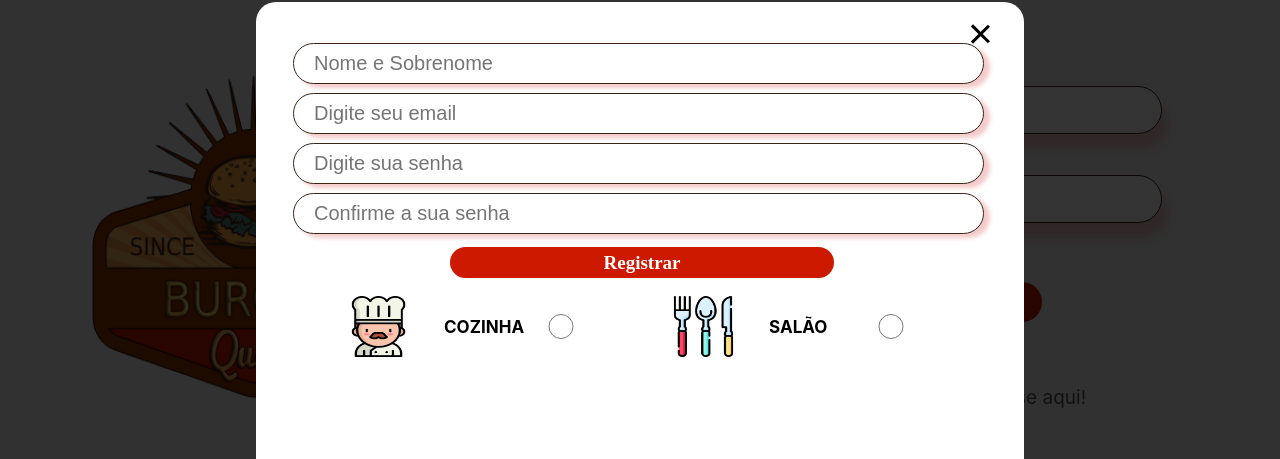
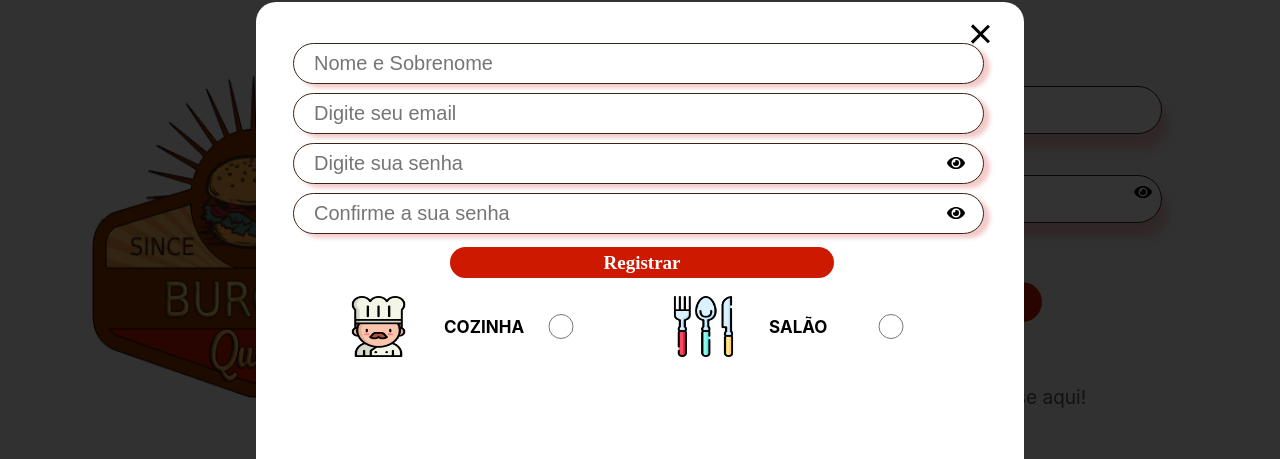
Before and after one commit to milaroque/burger-queen, a React (Create React App) app: page / in a window 1280 px wide. Both pictures are taken after a click on the element "Ainda não tem cadastro? Registre-se aqui!". Shown: the part 158-617 px from the top of the page. Built offline with nearby package versions, Linux system fonts and the light colour scheme; a web font is replaced by a local one.

Commit message:
olho senha

```diff
--- a/package.json
+++ b/package.json
@@ -3,6 +3,9 @@
   "version": "0.1.0",
   "private": true,
   "dependencies": {
+    "@fortawesome/fontawesome-svg-core": "^1.2.30",
+    "@fortawesome/free-solid-svg-icons": "^5.14.0",
+    "@fortawesome/react-fontawesome": "^0.1.11",
     "@testing-library/jest-dom": "^4.2.4",
     "@testing-library/react": "^9.5.0",
     "@testing-library/user-event": "^7.2.1",
--- /dev/null
+++ b/src/config/errorsfirebase.js
@@ -0,0 +1,12 @@
+const authErrors = {
+    "auth/user-not-found": "Usuário não encontrado",
+    "auth/wrong-password": "Senha inválida",
+    'auth/invalid-email': 'Email inválido',
+    'auth/weak-password': 'Senha deve conter no mínino 6 caracteres',
+    'auth/email-already-in-use': 'Usuário já cadastrado',
+    'auth/invalid-credential': 'Dados inválidos',
+    'auth/user-disabled': 'Conta desativada. Refaça o seu cadastro!',
+    'auth/account-exists-with-different-credential': 'Dados utilizados por outro usuário'
+}
+
+export default authErrors;
--- a/src/pages/login/login.css
+++ b/src/pages/login/login.css
@@ -32,6 +32,15 @@ img{
   cursor: pointer;
   outline: none;
 }
+.eye {
+  position: absolute;
+  top: 65%;
+  right: 10%;
+}
+.eye:hover {
+  color: #00fcb6;
+  cursor: pointer;
+}
 p{
   width: 100vw;
   display: flex;
@@ -61,6 +70,11 @@ p{
     height: 65px;
     margin: 28px 106px;
     width: 80vw;
+  }
+  .eye {
+    position: absolute;
+    top: 65.5%;
+    right: 7%;
   }
   p{
     font-size: 30px;
@@ -104,4 +118,8 @@ p{
   .select-form{
     align-self: center;
   }
+  .eye {
+    top: 42.5%;
+    right: 10%;
 }
+}
--- a/src/pages/login/login.js
+++ b/src/pages/login/login.js
@@ -1,22 +1,31 @@
-import React, {useState} from 'react';
-import Button from '../../components/button/Button'
-import Input from '../../components/input/Input'
-import Image from '../../components/image/image'
-import logo from '../../assets/logo.png'
-import Modal from '../../components/modal/modal';
-import Register from '../register/register';
+import React, { useState } from "react";
+import Button from "../../components/button/Button";
+import Input from "../../components/input/Input";
+import Image from "../../components/image/image";
+import logo from "../../assets/logo.png";
+import Modal from "../../components/modal/modal";
+import Register from "../register/register";
 import firebase from "../../config/firebase.js";
 import "firebase/firebase-auth";
 import "firebase/firebase-firestore";
 import Swal from "sweetalert2";
 import { useHistory } from "react-router-dom";
-import './login.css'
+import "./login.css";
+import authErrors from "../../config/errorsfirebase";
+import { FontAwesomeIcon } from "@fortawesome/react-fontawesome";
+import { faEye } from "@fortawesome/free-solid-svg-icons";
 
 const Login = () => {
   const [isModalVisible, setIsModalVisible] = useState(false);
   const [email, setEmail] = useState("");
   const [password, setPassword] = useState("");
+  const [passwordShown, setPasswordShown] = useState(false);
   const history = useHistory();
+  const eyes = <FontAwesomeIcon icon={faEye} />;
+
+  const togglePasswordVisiblity = () => {
+    setPasswordShown(passwordShown ? false : true);
+  };
 
   const loginUser = () => {
     if (!email) {
@@ -45,17 +54,12 @@ const Login = () => {
               } else {
                 history.push("/ordersReceived");
               }
-            })
+            });
         })
         .catch(function (error) {
-          if (error.code === "auth/user-not-found") {
+          if (authErrors[error.code]) {
             Swal.fire({
-              text: "Usuário não encontrado",
-              icon: "warning",
-            });
-          } else if (error.code === "auth/wrong-password") {
-            Swal.fire({
-              text: "Senha inválida",
+              text: authErrors[error.code],
               icon: "warning",
             });
           } else {
@@ -74,20 +78,40 @@ const Login = () => {
   };
 
   return (
-    <div className='div'>
+    <div className="div">
       <figure>
-        <Image src={logo} alt='logo' class='logo-login'/>
+        <Image src={logo} alt="logo" class="logo-login" />
       </figure>
-        <div className='select-form'>
-            <form className= 'form-login'>
-                <Input type="email" id="email" class='input-login'  value={email}
-          onChange={(e) => setEmail(e.target.value)} placeholder="Digite seu email" />
-                <Input type="password" id="password" class='input-login' value={password}
-          onChange={(e) => setPassword(e.target.value)} placeholder="Digite sua senha" />
-                <Button id="login" class="button-loggin" name="Entrar" onClick={signIn}/>
-                <p onClick={ () => setIsModalVisible(true) }>Ainda não tem cadastro? Registre-se aqui!</p>
+      <div className="select-form">
+        <form className="form-login">
+          <Input
+            type="email"
+            id="email"
+            class="input-login"
+            value={email}
+            onChange={(e) => setEmail(e.target.value)}
+            placeholder="Digite seu email"
+          />
+          <Input
+            type={passwordShown ? "text" : "password"}
+            id="password"
+            class="input-login"
+            value={password}
+            onChange={(e) => setPassword(e.target.value)}
+            placeholder="Digite sua senha"
+          />
+          <i className="eye" onClick={togglePasswordVisiblity}>{eyes}</i>
+          <Button
+            id="login"
+            class="button-loggin"
+            name="Entrar"
+            onClick={signIn}
+          />
+          <p onClick={() => setIsModalVisible(true)}>
+            Ainda não tem cadastro? Registre-se aqui!
+          </p>
           {isModalVisible ? (
-                <Modal onClose={ () => setIsModalVisible(false) }>
+            <Modal onClose={() => setIsModalVisible(false)}>
               <Register />
             </Modal>
           ) : null}
--- a/src/pages/register/register.css
+++ b/src/pages/register/register.css
@@ -1,8 +1,8 @@
-.form-register{
+.form-register {
   display: flex;
   flex-flow: wrap;
 }
-.input-text{
+.input-text {
   border: solid 1.5px #3c2415;
   border-radius: 40px;
   box-sizing: border-box;
@@ -15,51 +15,62 @@
   margin-top: 20px;
   outline: none;
 }
-.btn-register{
+.btn-register {
   font-size: 12px;
   height: 24px;
   margin: 16px 38px 3px 33px;
   width: 50vw;
-  background-color: #CC1900;
+  background-color: #cc1900;
   border: none;
   border-radius: 13px;
   color: #fff;
   outline: none;
   cursor: pointer;
 }
-.chef-kitchen, .img-hall{
+.chef-kitchen,
+.img-hall {
   width: 39px;
   height: 32px;
   margin: 11px;
   display: flex;
 }
-.btn-radio-hall{
+.btn-radio-hall {
   margin-left: 36px;
   cursor: pointer;
 }
-.btn-radio-kitchen{
+.btn-radio-kitchen {
   margin-left: 17px;
   cursor: pointer;
 }
-.label-kitchen, .label-hall{
+.label-kitchen,
+.label-hall {
   font-weight: bold;
   font-size: 15px;
   align-self: center;
   font-weight: bold;
 }
-.label-hall{
+.label-hall {
   font-size: 15px;
 }
-.select-type{
+.select-type {
   display: flex;
   align-items: center;
 }
-.select-type-two{
+.select-type-two {
   display: flex;
   align-items: center;
 }
-@media (min-width:750px) {
-  .input-text{
+.eyes {
+  position: absolute;
+  margin-top: 3%;
+  margin-left: -4%;
+}
+.eyes:hover {
+  color: #00fcb6;
+  cursor: pointer;
+}
+@media (min-width: 750px) {
+  .input-text {
     border: solid 1.5px #3c2415;
     border-radius: 40px;
     box-sizing: border-box;
@@ -72,8 +83,8 @@
     margin-top: 27px;
     margin-left: 26px;
   }
-  .btn-register{
-    background-color: #CC1900;
+  .btn-register {
+    background-color: #cc1900;
     border: none;
     border-radius: 40px;
     color: #fff;
@@ -84,58 +95,73 @@
     margin-left: 112px;
     width: 50%;
   }
-  .chef-kitchen, .img-hall{
+  .chef-kitchen,
+  .img-hall {
     width: 73px;
     height: 61px;
     margin: 0px;
     display: flex;
   }
-  input[type=radio] {
+  input[type="radio"] {
     width: 40px;
     height: 25px;
   }
-  .btn-radio-hall{
+  .btn-radio-hall {
     margin-left: 44px;
   }
-  .label-kitchen, .label-hall{
+  .label-kitchen,
+  .label-hall {
     font-size: 29px;
     align-self: center;
     margin-left: 29px;
     font-weight: bold;
   }
-  .label-hall{
+  .label-hall {
     font-size: 31px;
   }
-  .select-type, .select-type-two{
+  .select-type,
+  .select-type-two {
     display: flex;
     align-items: center;
     margin-left: 87px;
     margin-top: 31px;
   }
-  .select-type-two{
+  .select-type-two {
     margin-top: 14px;
     margin-left: 87px;
   }
+  .eye1 {
+    position: absolute;
+    margin-top: 9.3%;
+    margin-left: 54%;
+  }
+  .eye2 {
+    position: absolute;
+    margin-top: 13.2%;
+    margin-left: 54%;
+  }
 }
-@media (min-width:1200px) {
-  .input-text{
+@media (min-width: 1200px) {
+  .input-text {
     box-shadow: 6px 4px 4px rgba(216, 84, 84, 0.308);
     margin-left: 37px;
     margin-top: 9px;
     height: 41px;
   }
-  .btn-register{
+  .btn-register {
     margin-left: 194px;
     margin-top: 13px;
     width: 50%;
     height: 31px;
     font-size: 19px;
   }
-  .select-type, .select-type-two{
+  .select-type,
+  .select-type-two {
     margin-left: 86px;
     margin-top: 15px;
   }
-  .label-kitchen,.label-hall{
+  .label-kitchen,
+  .label-hall {
     font-size: 17px;
   }
 }
--- a/src/pages/register/register.js
+++ b/src/pages/register/register.js
@@ -10,15 +10,23 @@ import firebase from '../../config/firebase.js'
 import "firebase/firebase-auth";
 import "firebase/firebase-firestore";
 import './register.css'
+import authErrors from '../../config/errorsfirebase';
+import { FontAwesomeIcon } from "@fortawesome/react-fontawesome";
+import { faEye } from "@fortawesome/free-solid-svg-icons";
 
 const Register = () => {
-
   const [name, setName] = useState('');
   const [email, setEmail] = useState('');
   const [job, setJob] = useState('');
   const [password, setPassword] = useState('');
   const [passwordConfirm, setPasswordConfirm] = useState('');
   const history = useHistory();
+  const eye = <FontAwesomeIcon icon={faEye} />;
+  const [passwordShownn, setPasswordShownn] = useState(false);
+
+  const togglePasswordVisiblityy = () => {
+  setPasswordShownn(passwordShownn ? false : true);
+};
 
 const registerLogin = () => {
   if (!name || !email || !job || !password) {
@@ -58,20 +66,15 @@ const registerLogin = () => {
         );
     })
     .catch((error) => {
-      if (error.code === 'auth/invalid-email') {
+      if (authErrors[error.code]) {
         Swal.fire({
-          text: 'Email inválido',
-          icon: 'warning',
+          text: authErrors[error.code],
+          icon: "warning",
         });
-      } else if (error.code === 'auth/weak-password') {
+      }else {
         Swal.fire({
-          text: 'Senha deve conter no mínino 6 caracteres',
-          icon: 'warning',
-        });
-      } else if (error.code === 'auth/email-already-in-use') {
-        Swal.fire({
-          text: 'Usuário já cadastrado',
-          icon: 'warning',
+          text: error,
+          icon: "warning",
         });
       }
   });
@@ -87,8 +90,10 @@ return (
     <div className='form-register'>
         <Input type="name" id="name" class="input-text" value={name} onChange={e => setName(e.target.value)} placeholder="Nome e Sobrenome" />
         <Input type="email" id="email" class="input-text" value={email} onChange={e => setEmail(e.target.value)} placeholder="Digite seu email" />
-        <Input type="password" id="password" class="input-text" value={password} onChange={e => setPassword(e.target.value)} placeholder="Digite sua senha" />
-        <Input type="password" id="passwordConfirm" class="input-text" value={passwordConfirm} onChange={e => setPasswordConfirm(e.target.value)} placeholder="Confirme a sua senha" />
+        <Input type={passwordShownn ? "text" : "password"} id="password" class="input-text" value={password} onChange={e => setPassword(e.target.value)} placeholder="Digite sua senha" />
+        <span className="eye1 eyes" onClick={togglePasswordVisiblityy}>{eye}</span>
+        <Input type={passwordShownn ? "text" : "password"} id="passwordConfirm" class="input-text" value={passwordConfirm} onChange={e => setPasswordConfirm(e.target.value)} placeholder="Confirme a sua senha" />
+        <span className="eye2 eyes" onClick={togglePasswordVisiblityy}>{eye}</span>
         <Button id="register" class="btn-register" type='submit' onClick={createUser} name="Registrar" />
         <div className='select-type'>
           <Image src={chef} alt='img-chef' class='chef-kitchen'/>
```
Also changed, not shown: firebase.json, 23 other files (tests, documents, lock files or other folders). Lines whose indentation alone changed are shown as unchanged.
